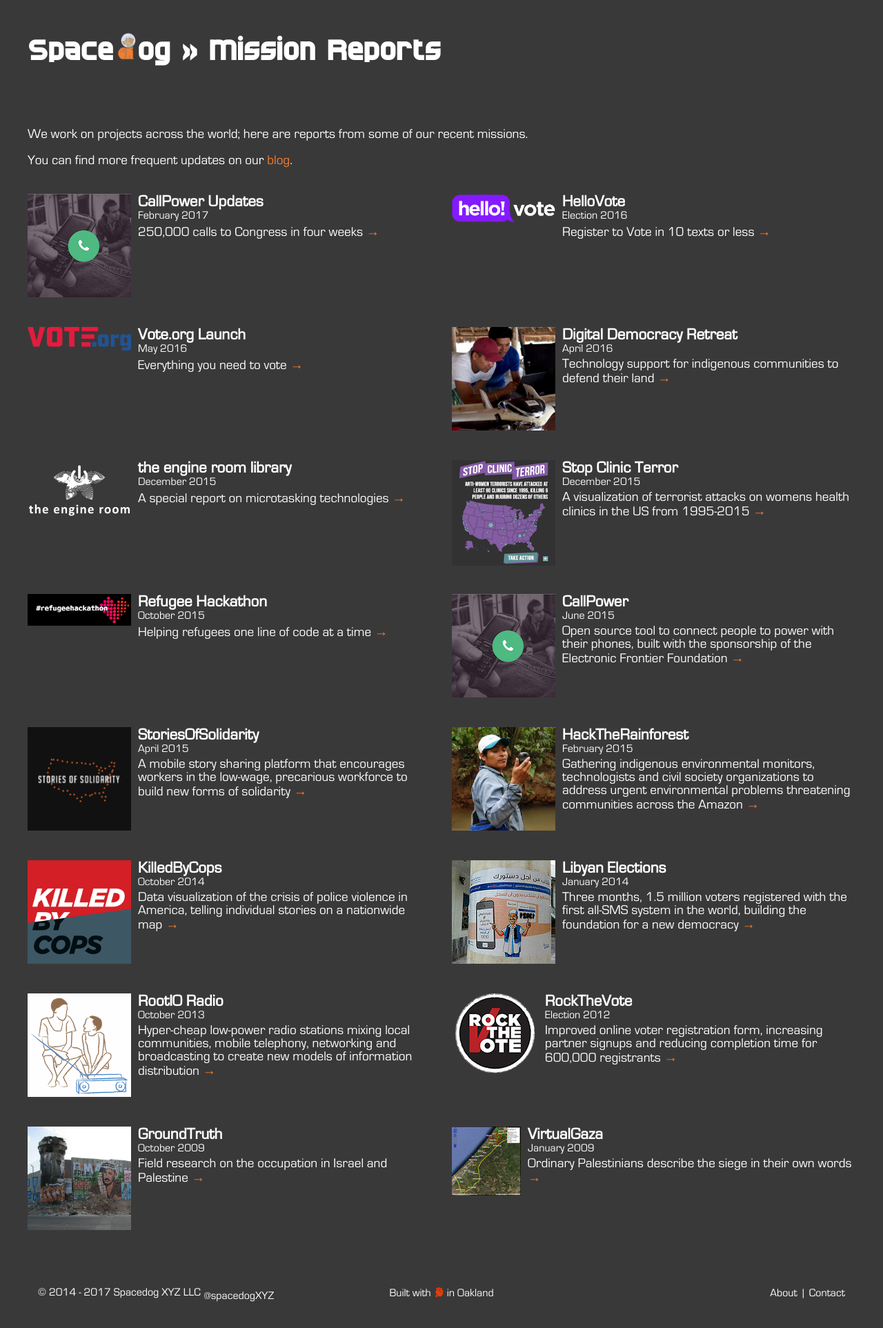
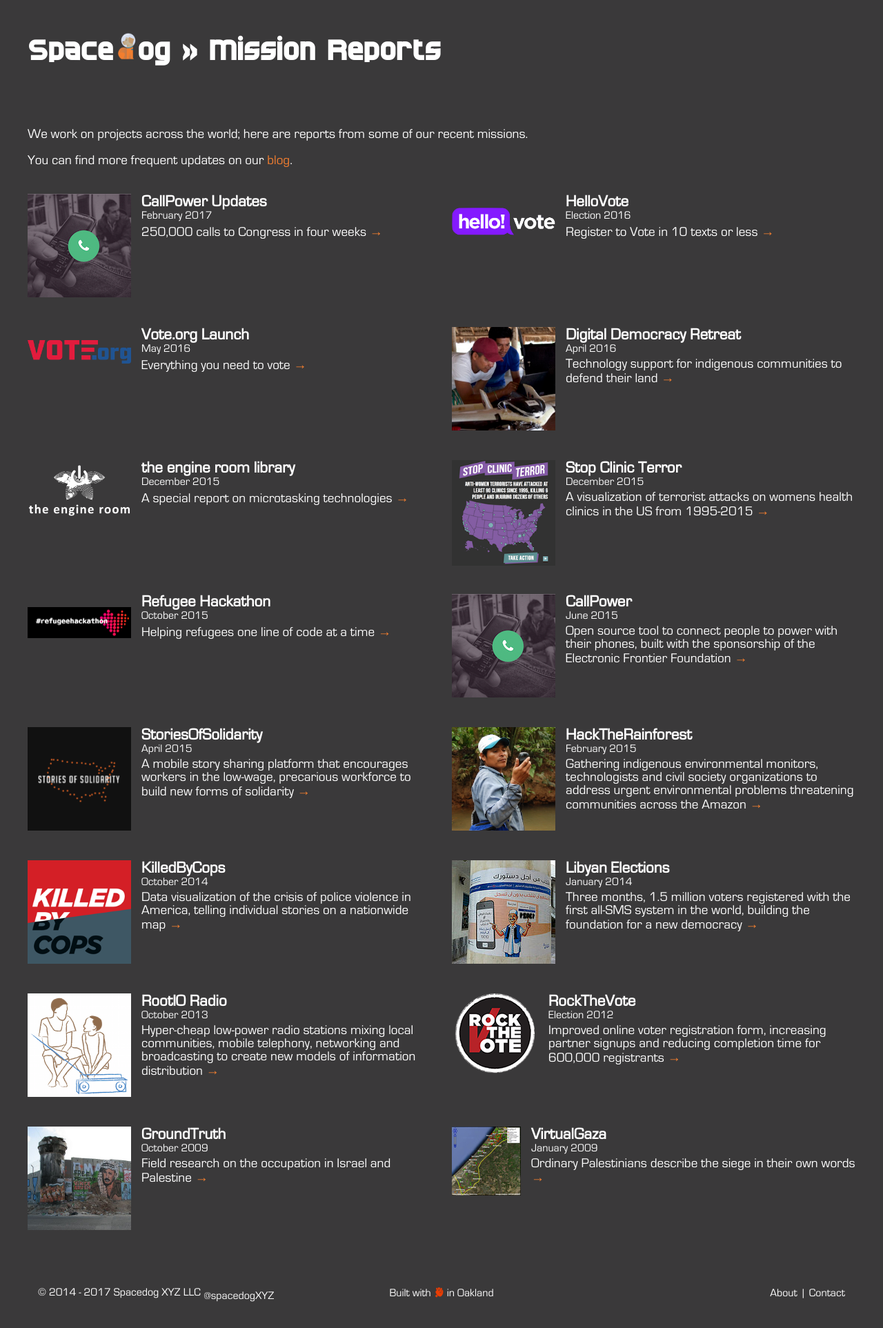
Before and after one commit to spacedogXYZ/spacedogXYZ, a Jekyll site: the page built from mission.html, in a window 1280 px wide. Shown: the whole page at 69% size. Built offline with Jekyll 4.4.1, drawn with Linux system fonts in a browser that asks for light colours; nearby versions of some CDN libraries; comment, search, counter and statistics services are not loaded.

Commit message:
Archive handle rectangular (non-square) logo images

```diff
--- a/_layouts/archive.html
+++ b/_layouts/archive.html
@@ -19,7 +19,7 @@
   {% assign ordered_posts = (posts | sort:"date")  %}
   {% for post in ordered_posts reversed %}
     <li class="{% cycle 'left', 'right' %}">
-        {%if post.image %}<div class="thumb"><a href="{{post.url}}"><img src="{{post.image}}"></a></div>{%endif%}
+        {%if post.image %}<div class="thumb"><a href="{{post.url}}"><img src="{{post.image}}" {% if post.image_class%}class="{{post.image_class}}"{%endif%}></a></div>{%endif%}
         <h3><a href="{{post.url}}">{{ post.title }}</a></h3>
         <div class="date">
           {% if post.date_string %} {{post.date_string}} {% else %}
--- a/css/style.css
+++ b/css/style.css
@@ -989,11 +989,18 @@
 }
 body.archive ul.posts li .thumb {
   float: left;
-  margin-right: 10px;
+  margin-right: 15px;
   min-height: 150px;
 }
 body.archive ul.posts li .thumb img {
   max-width: 150px;
+}
+body.archive ul.posts li .thumb img.rect {
+  padding: 12.5% 0 12.5% 0;
+  margin: 0 0 -25% 0;
+}
+body.archive ul.posts li .thumb img.pad-bottom {
+  padding-bottom: 12.5%;
 }
 body.archive ul.posts li .thumb img:hover {
   box-shadow: 5px 5px #f27e30;
--- a/less/blog.less
+++ b/less/blog.less
@@ -13,9 +13,11 @@
 
       .thumb {
         float: left;
-        margin-right: 10px;
+        margin-right: 15px;
         min-height: 150px;
         img { max-width: 150px; }
+        img.rect { padding: 12.5% 0 12.5% 0; margin: 0 0 -25% 0; }
+        img.pad-bottom { padding-bottom: 12.5%; }
         img:hover { box-shadow: 5px 5px @orange; }
       }
       h3 {
```
Also changed, not shown: _posts/2015-10-25-refugee-hackathon.md (+1 -0 lines), _posts/2015-12-17-engine-room-library.md (+1 -0 lines), _posts/2016-05-01-vote-org.md (+1 -0 lines), _posts/2016-09-27-hellovote.md (+1 -0 lines), static/clients/voteorg.png.
